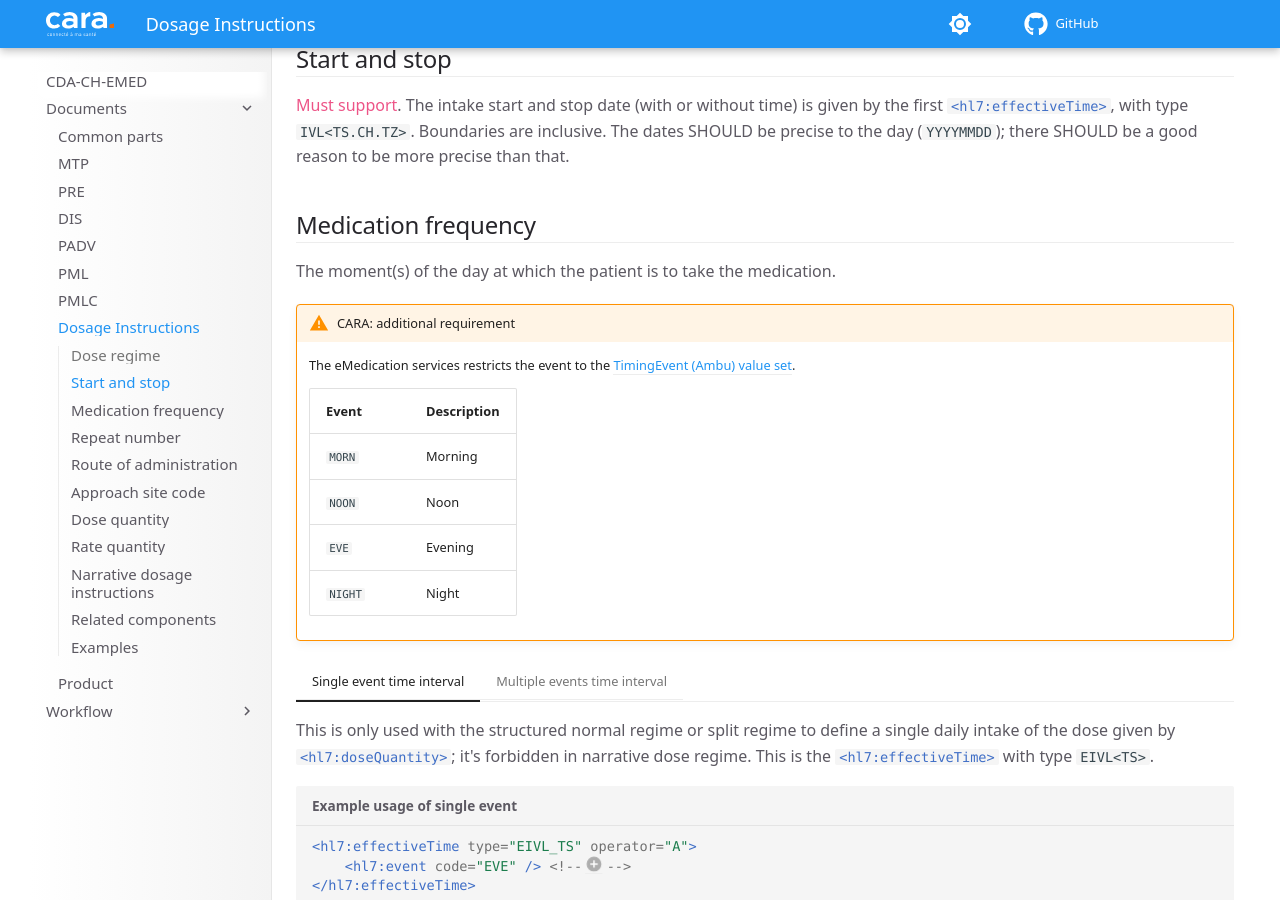
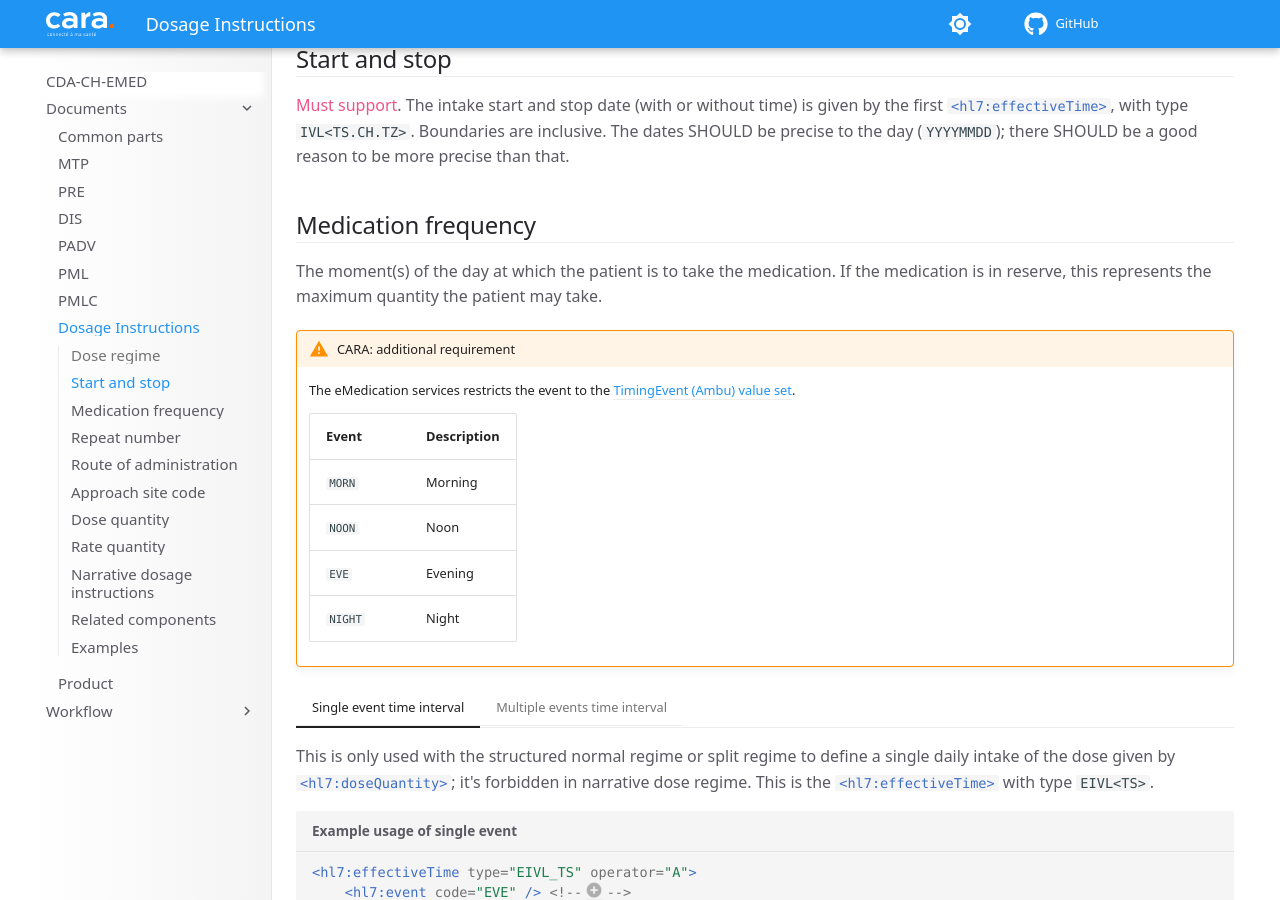
Before and after one commit to CARA-ch/emed-service-guide, an MkDocs documentation site: the page built from docs/cdachemed/dosage.md, in a window 1280 px wide and 900 px high, scrolled down 890 px. Built offline with MkDocs 1.6.1 and Material for MkDocs 9.7.7, drawn with Linux system fonts in a browser that asks for light colours; comment, search, counter and statistics services are not loaded.

Commit message:
Clarify medication frequency when in reserve

```diff
--- a/docs/cdachemed/dosage.md
+++ b/docs/cdachemed/dosage.md
@@ -32,6 +32,7 @@ The intake start and stop date (with or without time) is given by the first `#!x
 ## Medication frequency
 
 The moment(s) of the day at which the patient is to take the medication.
+If the medication is in reserve, this represents the maximum quantity the patient may take.
 
 !!! warning "CARA: additional requirement"
 
```
